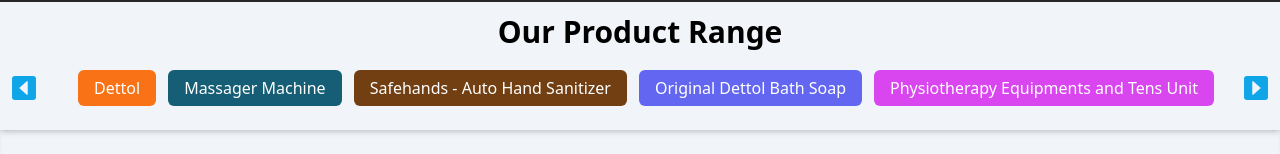
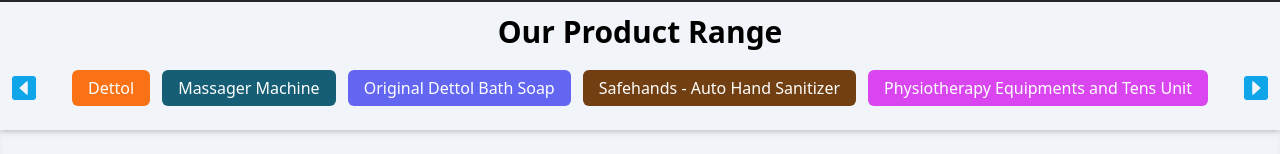
Before and after one commit to anniket28/sp-08, a Next.js app: page /our-products/ElectrotherapyEquipments in a window 1280 px wide. Both pictures are taken after a click on the button 24 px from the left and 212 px from the top of the page. Shown: the part 124-278 px from the top of the page. Built offline with nearby package versions, Linux system fonts and the light colour scheme.

Commit message:
Modified Component

```diff
--- a/components/ProductRange.js
+++ b/components/ProductRange.js
@@ -53,8 +53,8 @@
                             <button className='bg-yellow-600 text-white rounded-md py-[6px] px-4'>Traction Table</button>
                             <button className='bg-teal-500 text-white rounded-md py-[6px] px-4'>Hand Sanitizer</button>
                             <button className='bg-fuchsia-500  text-white rounded-md py-[6px] px-4'>Folding Walker</button>
+                            <button className='bg-orange-800 text-white rounded-md py-[6px] px-4'>Copier Paper</button>
                             <button className='bg-indigo-500 text-white rounded-md py-[6px] px-4'>Stretcher</button>
-                            <button className='bg-orange-800 text-white rounded-md py-[6px] px-4'>Copier Paper</button>
                             <button className='bg-emerald-700 text-white rounded-md py-[6px] px-4 hidden lg:block'>Skin Care Cosmetics</button>
                         </div>
                     </div>
@@ -73,18 +73,18 @@
                             <button className='bg-indigo-500 text-white rounded-md py-[6px] px-4'>Hydrocollator</button>
                             <button className='bg-orange-600 text-white rounded-md py-[6px] px-4'>Disinfectant Spray</button>
                             <button className='bg-fuchsia-500 text-white rounded-md py-[6px] px-4'>Motorized Wheelchair</button>
-                            <button className='bg-lime-900 text-white rounded-md py-[6px] px-4'>Sonography Gel</button>
                             <button className='bg-cyan-500 text-white rounded-md py-[6px] px-4'>Steam Vaporizer Machine</button>
                             <button className='bg-red-500 text-white rounded-md py-[6px] px-4'>Medical Surgical Gown</button>
+                            <button className='bg-lime-900 text-white rounded-md py-[6px] px-4'>Sonography Gel</button>
                         </div>
                     </div>
                     <div className="carousel-item">
                         <div className='space-x-0 flex justify-center flex-col items-center space-y-3 lg:space-x-3 lg:space-y-0 lg:items-stretch lg:flex-row'>
+                            <button className='bg-orange-500 text-white rounded-md py-[6px] px-4'>Dettol</button>
                             <button className='bg-emerald-700 text-white rounded-md py-[6px] px-4 block lg:hidden'>Skin Care Cosmetics</button>
-                            <button className='bg-orange-500 text-white rounded-md py-[6px] px-4'>Dettol</button>
                             <button className='bg-cyan-800 text-white rounded-md py-[6px] px-4'>Massager Machine</button>
+                            <button className='bg-indigo-500 text-white rounded-md py-[6px] px-4'>Original Dettol Bath Soap</button>
                             <button className='bg-yellow-900 text-white rounded-md py-[6px] px-4'>Safehands - Auto Hand Sanitizer</button>
-                            <button className='bg-indigo-500 text-white rounded-md py-[6px] px-4'>Original Dettol Bath Soap</button>
                             <button className='bg-fuchsia-500 text-white rounded-md py-[6px] px-4'>Physiotherapy Equipments and Tens Unit</button>
                         </div>
                     </div>
```
